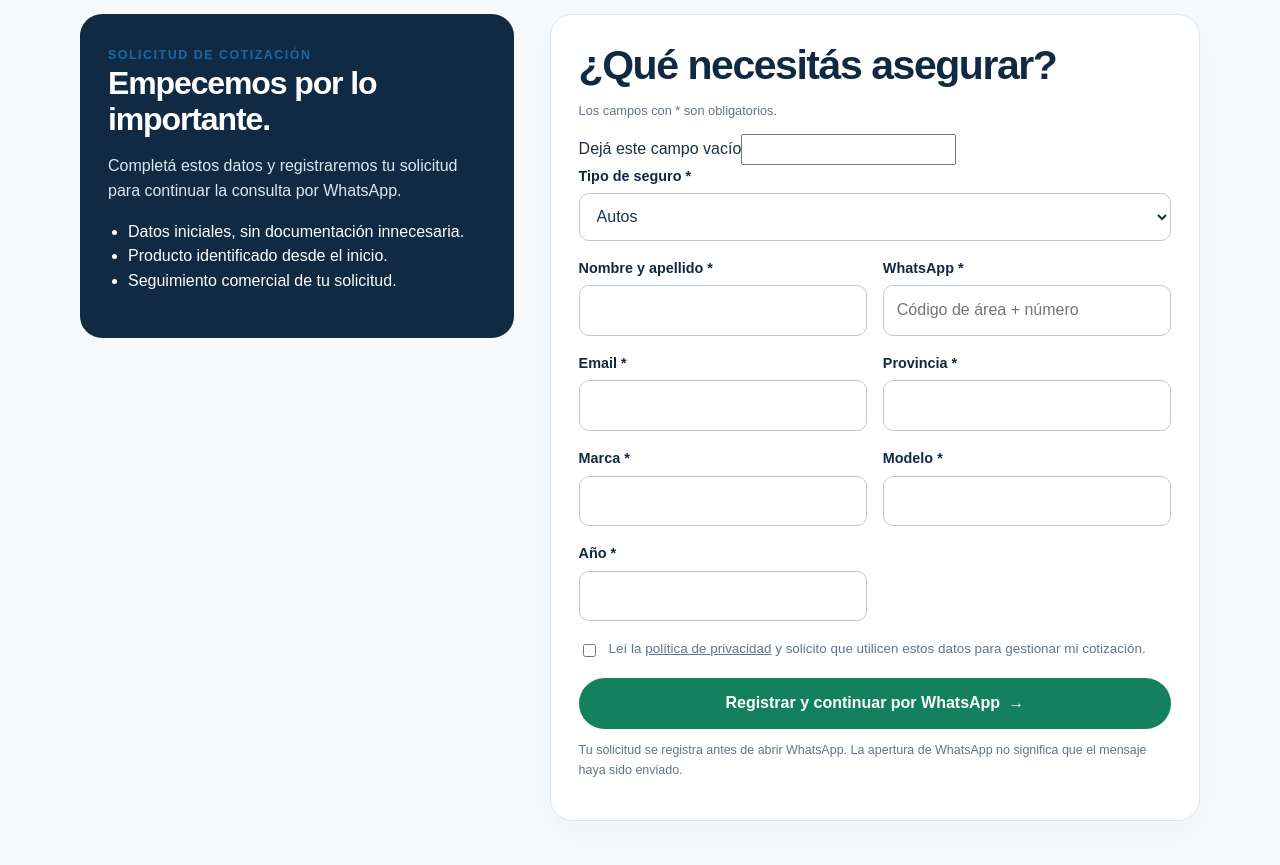
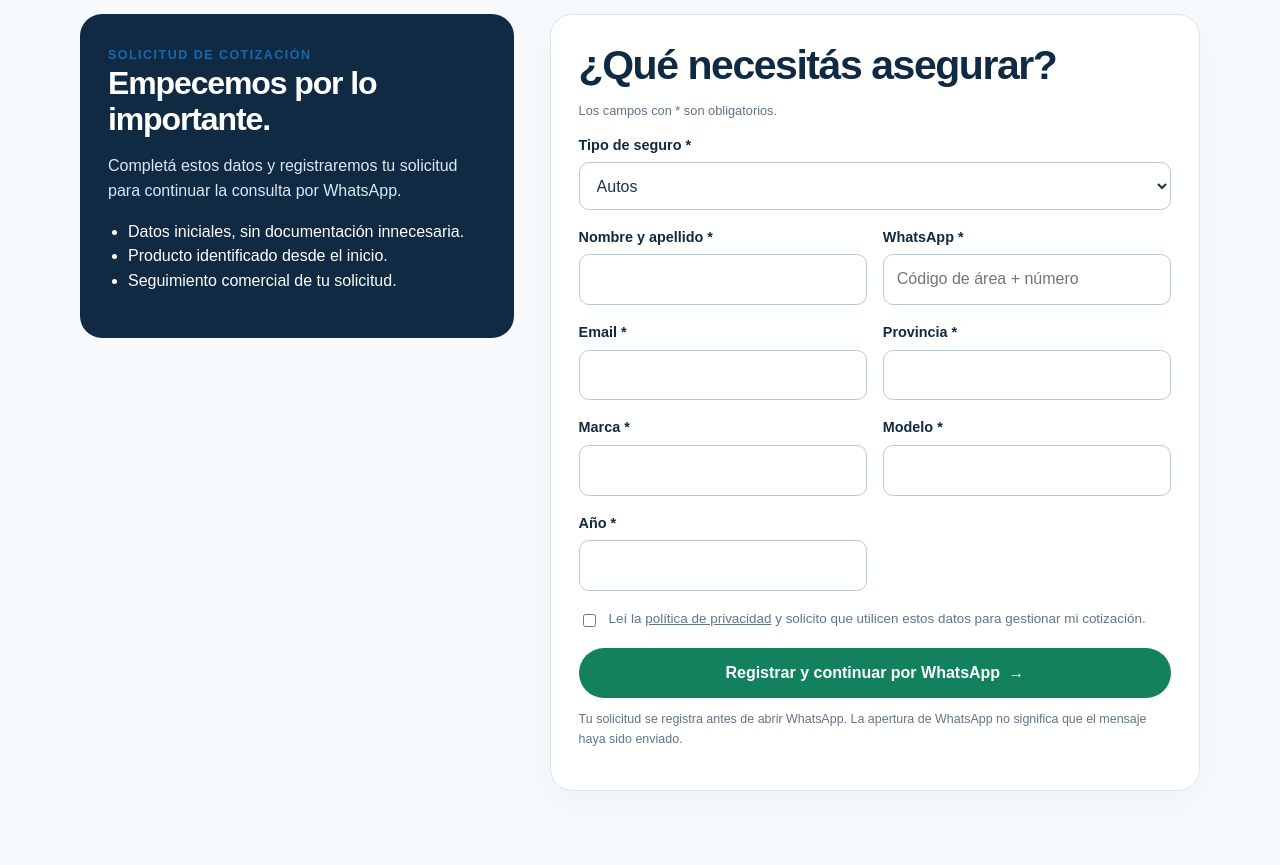
Before and after one commit to popnegro/cotizatuseguro, a Next.js app: page / in a window 1280 px wide. Shown: the part 1600-2465 px from the top of the page. Built offline with nearby package versions, Linux system fonts and the light colour scheme; no server answers.

Commit message:
style: visually hide quote form honeypot

```diff
--- a/app/globals.css
+++ b/app/globals.css
@@ -74,3 +74,6 @@ h3{color:var(--navy);margin:0 0 8px}
 @media(max-width:800px){.hero{padding:50px 0}.hero-grid,.quote-layout{grid-template-columns:1fr;gap:28px}.quote-aside{position:static}.section{padding:54px 0}.steps{grid-template-columns:1fr}.faq-list{grid-template-columns:1fr}.hero-card{max-width:560px}.consent-banner{align-items:flex-start;flex-direction:column}.consent-actions{width:100%}.consent-actions button{flex:1}}
 @media(max-width:520px){.container{width:min(100% - 28px,1120px)}.header-inner{min-height:68px}.header-cta{padding:10px 13px;font-size:.84rem}.brand{font-size:1rem}.brand small{font-size:.65rem}.hero-grid{gap:26px}.hero-card,.quote-card,.quote-aside{padding:20px}.product-grid{gap:9px}.product-link{padding:13px}.form-grid{grid-template-columns:1fr}.field-full{grid-column:auto}.hero-actions .button,.hero-actions .secondary{width:100%}.consent-actions{flex-direction:column}}
 @media(prefers-reduced-motion:reduce){html{scroll-behavior:auto}*,*::before,*::after{transition:none!important}}
+
+/* Honeypot remains in the DOM for bots but outside the visual and keyboard flow. */
+.honeypot-field{position:absolute!important;width:1px!important;height:1px!important;padding:0!important;margin:-1px!important;overflow:hidden!important;clip:rect(0,0,0,0)!important;white-space:nowrap!important;border:0!important}
```
